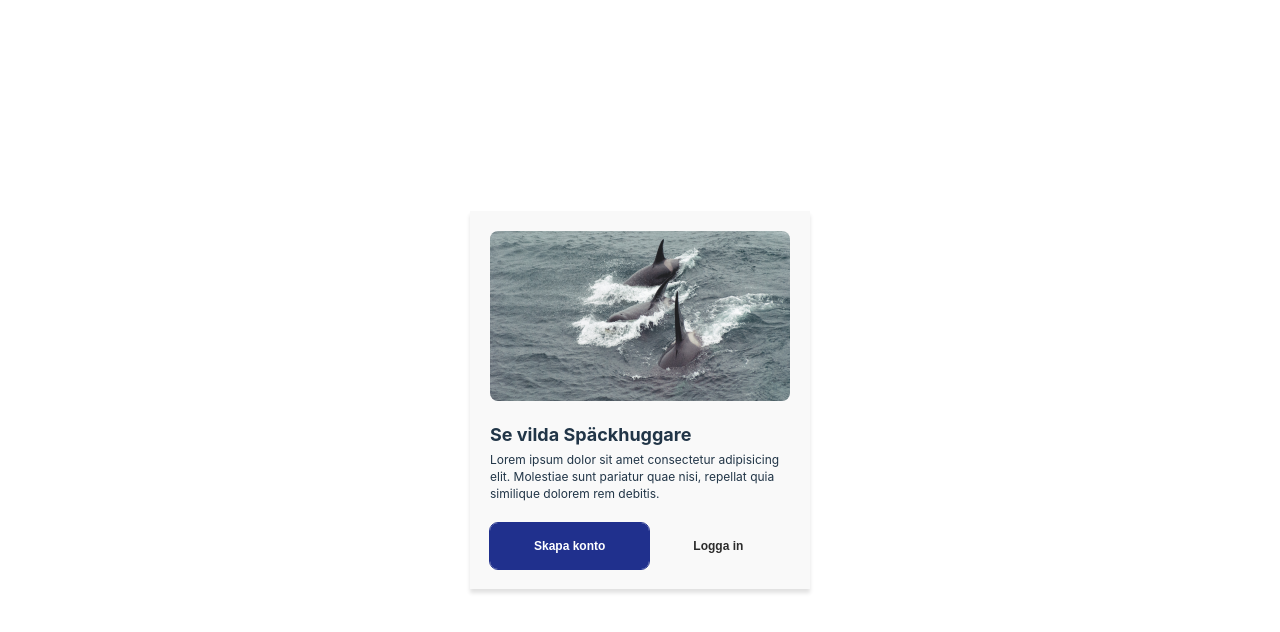
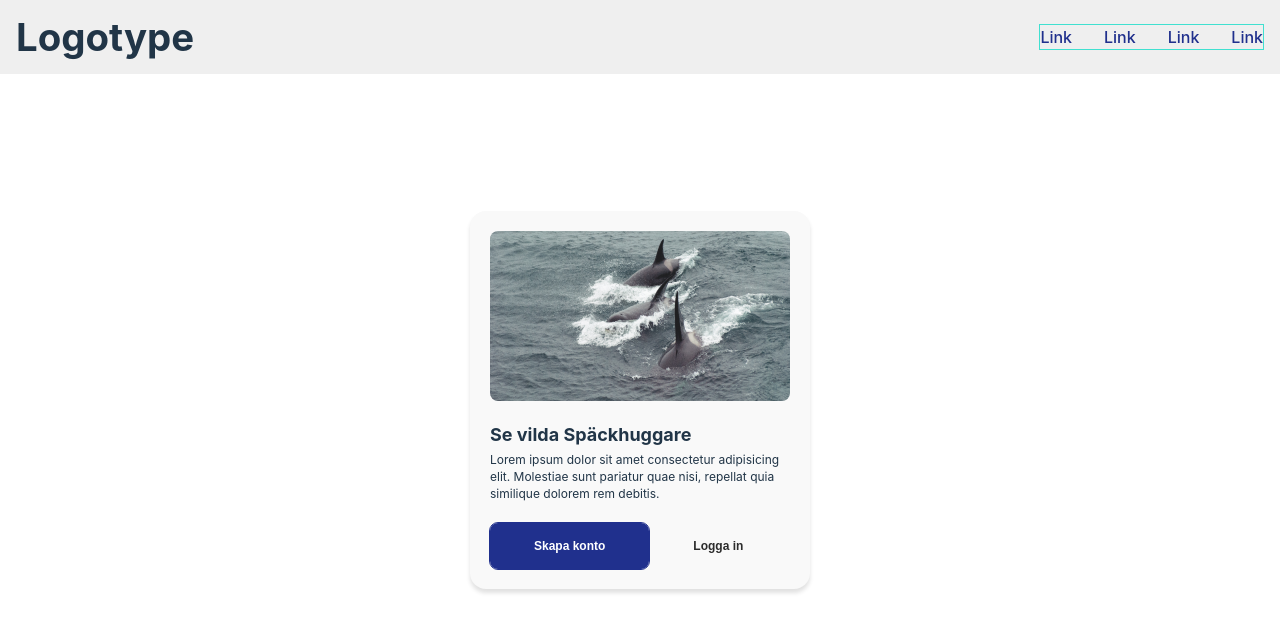
Before and after one commit to addkolon/React-Vite-App, a React (Vite) app in the folder component-app/: page / in a window 1280 px wide. Shown: the top 632 px of the page. Built offline with nearby package versions, Linux system fonts and the light colour scheme.

Commit message:
Added menu

```diff
--- a/component-app/src/App.css
+++ b/component-app/src/App.css
@@ -28,7 +28,7 @@
   text-align: center;
 }
 
-.logo {
+/* .logo {
   height: 6em;
   padding: 1.5em;
   will-change: filter;
@@ -39,7 +39,7 @@
 }
 .logo.react:hover {
   filter: drop-shadow(0 0 2em #61dafbaa);
-}
+} */
 
 @keyframes logo-spin {
   from {
--- a/component-app/src/App.jsx
+++ b/component-app/src/App.jsx
@@ -1,11 +1,13 @@
+import './App.css'
 import Cards from './Components/Cards/Cards'
-import './App.css'
+import Navigation from './Components/Navigation/Navigation'
 
 function App() {
 
 
   return (
     <>
+      <Navigation />
       <Cards />
     </>
   )
--- /dev/null
+++ b/component-app/src/Components/Navigation/Navigation.css
@@ -0,0 +1,98 @@
+/* MOBILE CODE + EVERYTHING */
+
+.main-nav {
+  position: fixed;
+  top: 0;
+  left: 0;
+  display: flex;
+  justify-content: space-between;
+  /* gap: 4rem; */
+  width: 100%;
+  padding: 1rem;
+  background-color: var(--light);
+  /* border: 1px solid green; */
+  align-items: center;
+}
+
+.main-nav .logo {
+  font-size: 0.75rem;
+  font-weight: bold;
+  /* border: 1px solid yellow; */
+}
+
+.main-nav .nav-links {
+  border: 1px solid turquoise;
+}
+
+.main-nav .nav-links ul {
+  display: flex;
+  height: 100dvh;
+  position: fixed;
+  top: 0;
+  right: -100%;
+  background-color: var(--primary);
+  width: 100%;
+  list-style: none;
+  align-items: center;
+  flex-direction: column;
+  justify-content: center;
+  gap: 1rem;
+  font-size: 1.5rem;
+  transition: all 1s ease;
+}
+
+.main-nav .nav-links ul.active {
+  right: 0;
+}
+
+.main-nav .nav-links ul li {
+
+}
+
+.main-nav .nav-links ul li a {
+  color: var(--white);
+}
+
+.mobile-menu-trigger {
+  display: flex;
+  flex-direction: column;
+  gap: 5px;
+}
+
+.mobile-menu-trigger span {
+  position: relative;
+  display: block;
+  width: 33px;
+  height: 2px;
+  position: relative;
+  background: var(--primary);
+  border-radius: 3px;
+  z-index: 1;
+}
+
+/* CODE THAT ONLY TRIGGERS IF THE SCREEN IS MORE THAN 540 PX  */
+
+@media (min-width: 540px) {
+  .main-nav .nav-links ul {
+    display: flex;
+    text-decoration: none;
+    list-style: none;
+    gap: 2rem;
+    position: relative;
+    height: auto;
+    background-color: transparent;
+    width: auto;
+    flex-direction: row;
+    font-size: 1rem;
+    /* border: 1px solid red; */
+    right: 0;
+  }
+
+  .main-nav .nav-links ul li a {
+    color: var(--primary);
+  }
+
+  .mobile-menu-trigger {
+    display: none;
+  }
+}
--- /dev/null
+++ b/component-app/src/Components/Navigation/Navigation.jsx
@@ -0,0 +1,42 @@
+import React, { useState } from "react";
+
+import "./Navigation.css";
+
+export default function Navigation() {
+  const [menuActive, setMenuActive] = useState(false);
+
+  function triggerMenu() {
+    setMenuActive(!menuActive); // Toggle the state between true and false
+  }
+
+  return (
+    <>
+      <div className="main-nav">
+        <div className="logo">
+          <h1>Logotype</h1>
+        </div>
+        <nav className="nav-links">
+          <div className="mobile-menu-trigger" onClick={triggerMenu}>
+            <span></span>
+            <span></span>
+            <span></span>
+          </div>
+          <ul id="nav-list" className={menuActive ? "active" : ""}>
+            <li>
+              <a href="">Link</a>
+            </li>
+            <li>
+              <a href="">Link</a>
+            </li>
+            <li>
+              <a href="">Link</a>
+            </li>
+            <li>
+              <a href="">Link</a>
+            </li>
+          </ul>
+        </nav>
+      </div>
+    </>
+  );
+}
```
